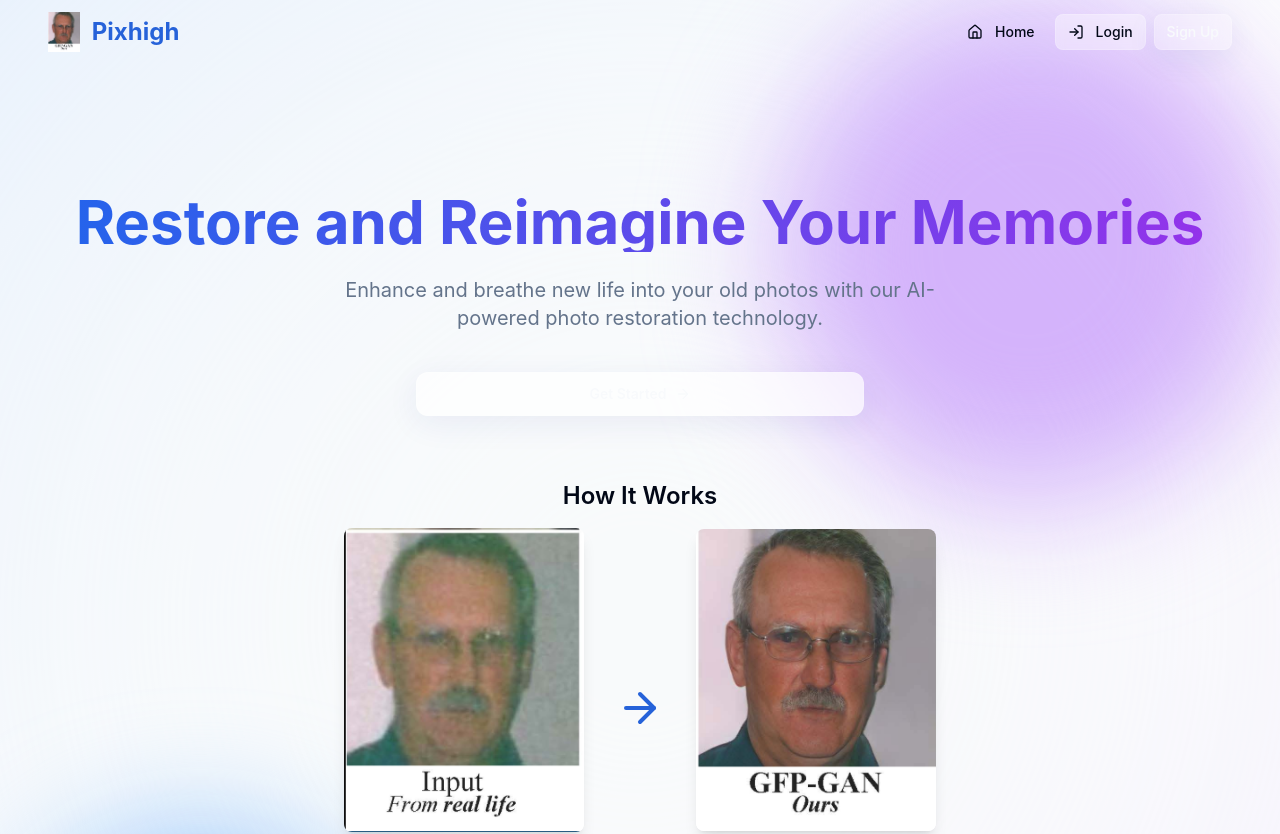
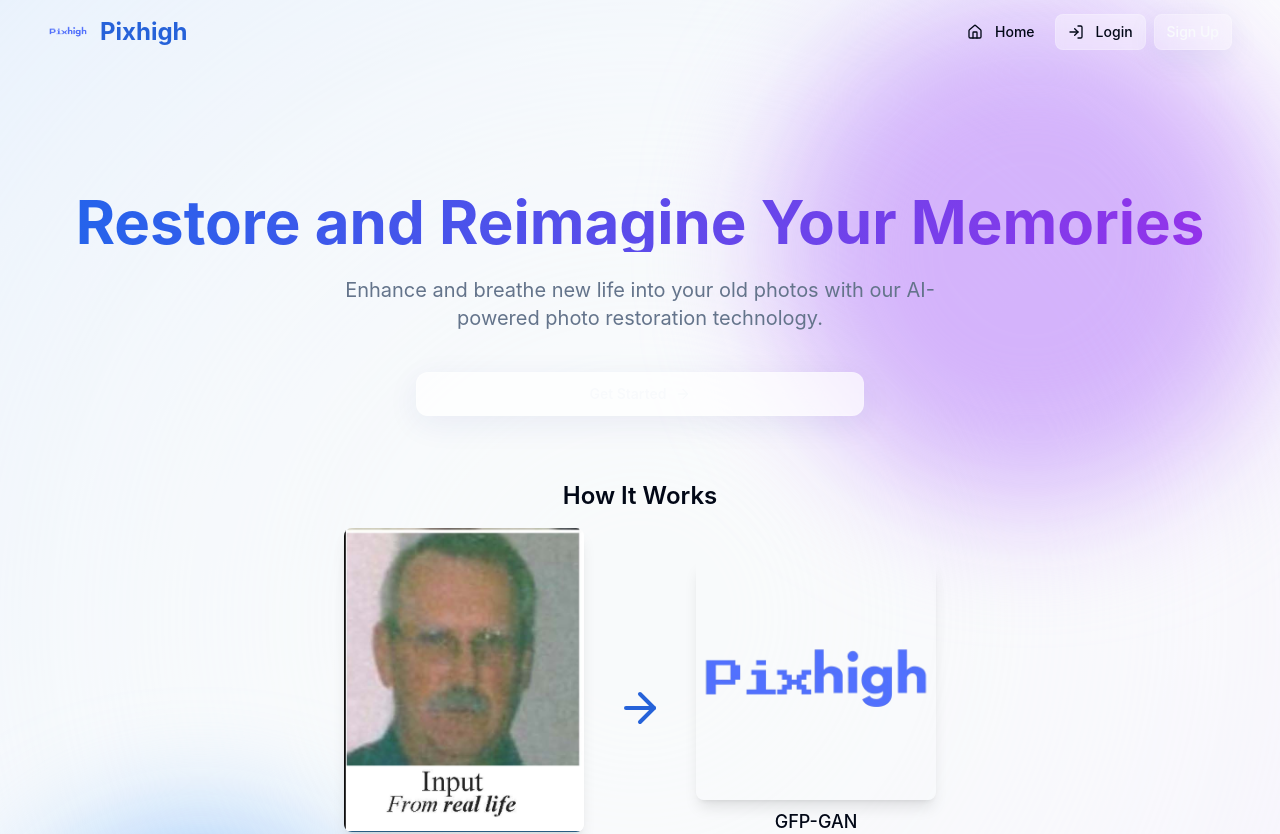
Before and after one commit to VARUN-M-G/pixhigh-memories-restore, a React (Vite) app: page / in a window 1280 px wide. Shown: the top 834 px of the page. Built offline with nearby package versions, Linux system fonts and the light colour scheme.

Commit message:
Update pixhigh logo
Update the pixhigh logo asset.

```diff
--- a/src/components/navbar.tsx
+++ b/src/components/navbar.tsx
@@ -12,7 +12,7 @@ export function Navbar() {
       <div className="container mx-auto flex items-center justify-between">
         <div className="flex items-center gap-3">
           <img
-            src="/lovable-uploads/651fabb7-571a-4fec-9c31-0e2544550a88.png"
+            src="/lovable-uploads/57fcc5bd-960e-4c7a-8db7-cbc849a85311.png"
             alt="Pixhigh Logo"
             className="h-10 w-auto"
           />
--- a/src/pages/LandingPage.tsx
+++ b/src/pages/LandingPage.tsx
@@ -1,4 +1,3 @@
-
 import { Button } from "@/components/ui/button";
 import { Link } from "react-router-dom";
 import { MainLayout } from "@/components/layout/main-layout";
@@ -46,7 +45,7 @@ export default function LandingPage() {
 
             <div className="flex flex-col items-center">
               <img
-                src="/lovable-uploads/651fabb7-571a-4fec-9c31-0e2544550a88.png"
+                src="/lovable-uploads/57fcc5bd-960e-4c7a-8db7-cbc849a85311.png"
                 alt="Output Image"
                 className="w-60 h-auto rounded-lg shadow-lg mb-2"
               />
```
Also changed, not shown: public/lovable-uploads/57fcc5bd-960e-4c7a-8db7-cbc849a85311.png (added).
